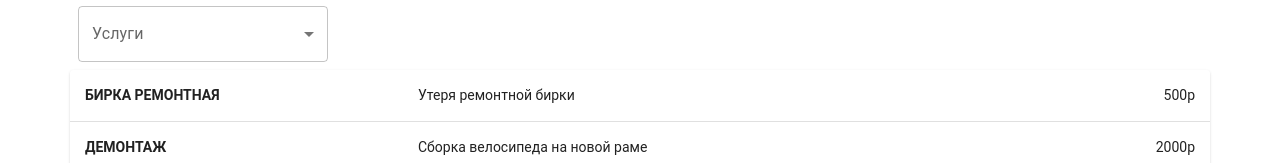
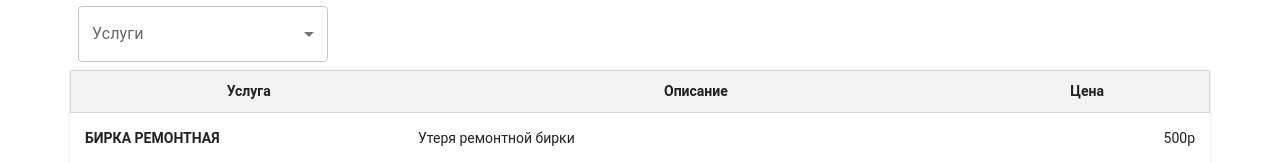
Before and after one commit to velheorr/velomarket, a React (Create React App) app: page /repair in a window 1280 px wide. Shown: the part 151-314 px from the top of the page. Built offline with nearby package versions, Linux system fonts and the light colour scheme.

Commit message:
repair page update

```diff
--- a/src/pages/Repair/Repair.jsx
+++ b/src/pages/Repair/Repair.jsx
@@ -83,6 +83,11 @@ const Repair = () => {
                     </Select>
                 </FormControl>
                 <Paper sx={{width: '100%', maxWidth: '100%', backgroundColor: '#ffffffed'}}>
+                    <div className='listTitle'>
+                        <div>Услуга</div>
+                        <div>Описание</div>
+                        <div>Цена</div>
+                    </div>
                     {renderListItems}
                 </Paper>
             </div>
--- a/src/pages/Repair/Repair.scss
+++ b/src/pages/Repair/Repair.scss
@@ -1,10 +1,12 @@
+$gritTPL: 30% 50% 20%;
+
 .tablePrice p {
     text-align: right;
 }
 
 .list {
     display: grid;
-    grid-template-columns: 30% 50% 20%;
+    grid-template-columns: $gritTPL;
     padding: 15px;
     border-bottom: 1px solid rgba(0, 0, 0, 0.12);
     >div:last-child {
@@ -18,3 +20,13 @@
         cursor: pointer;
     }
 }
+
+.listTitle {
+    display: grid;
+    grid-template-columns: $gritTPL;
+    text-align: center;
+    font-weight: 600;
+    padding: 10px;
+    border: 1px solid rgba(0, 0, 0, 0.12);
+    background-color: #f3f3f3;
+}
```
